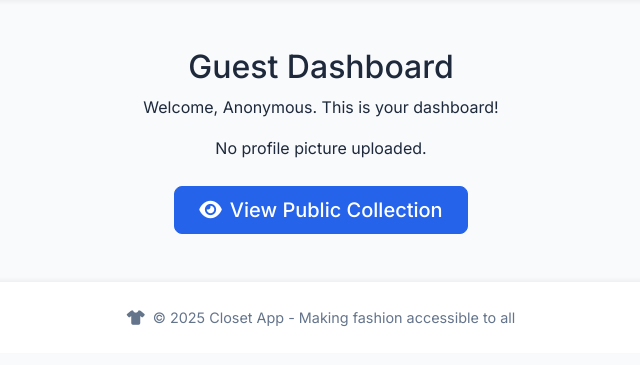
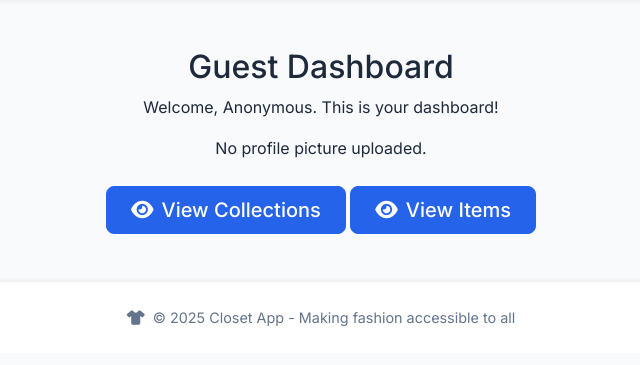
Before and after one commit to bradyp19/Clothing-Library, a Django app: page /start/dashboard/anon/ in a window 1280 px wide. Shown: the part 80-445 px from the top of the page, without its empty margins (319-959 px from the left). Run offline with Django 4.2, Linux system fonts and the light colour scheme.

Commit message:
added button to anon_dashboard

```diff
--- a/login/templates/login/anon_dashboard.html
+++ b/login/templates/login/anon_dashboard.html
@@ -16,8 +16,12 @@
     <!-- Added button for viewing public collections -->
     <div class="text-center mt-4">
         <a href="{% url 'closet:public_collections' %}" class="btn btn-primary btn-lg">
-            <i class="fas fa-eye me-2"></i>View Public Collection
+            <i class="fas fa-eye me-2"></i>View Collections
+        </a>
+        <a href="{% url 'closet:closet_index' %}" class="btn btn-primary btn-lg">
+            <i class="fas fa-eye me-2"></i>View Items
         </a>
     </div>
 
+
 {% endblock %}
```
